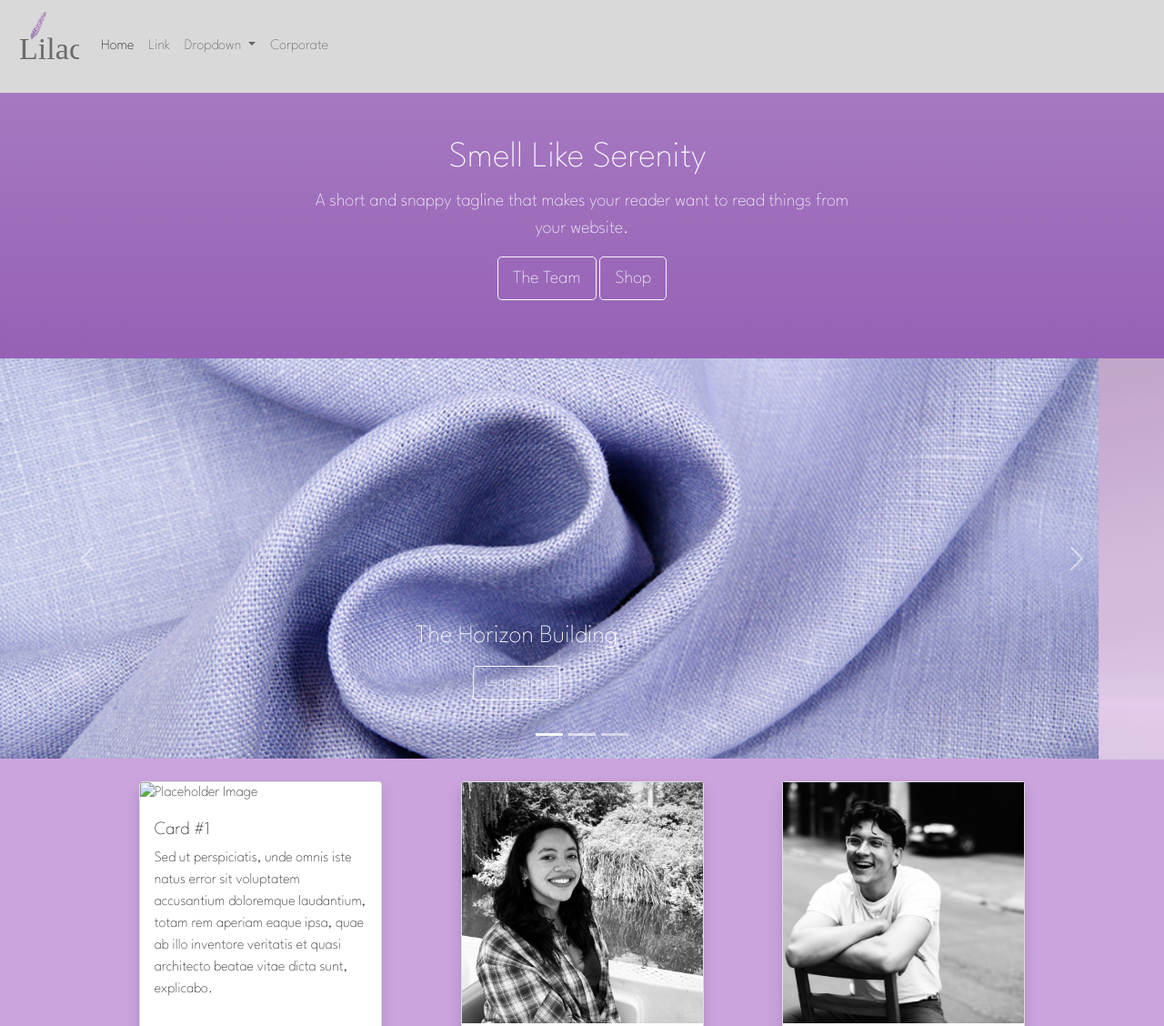
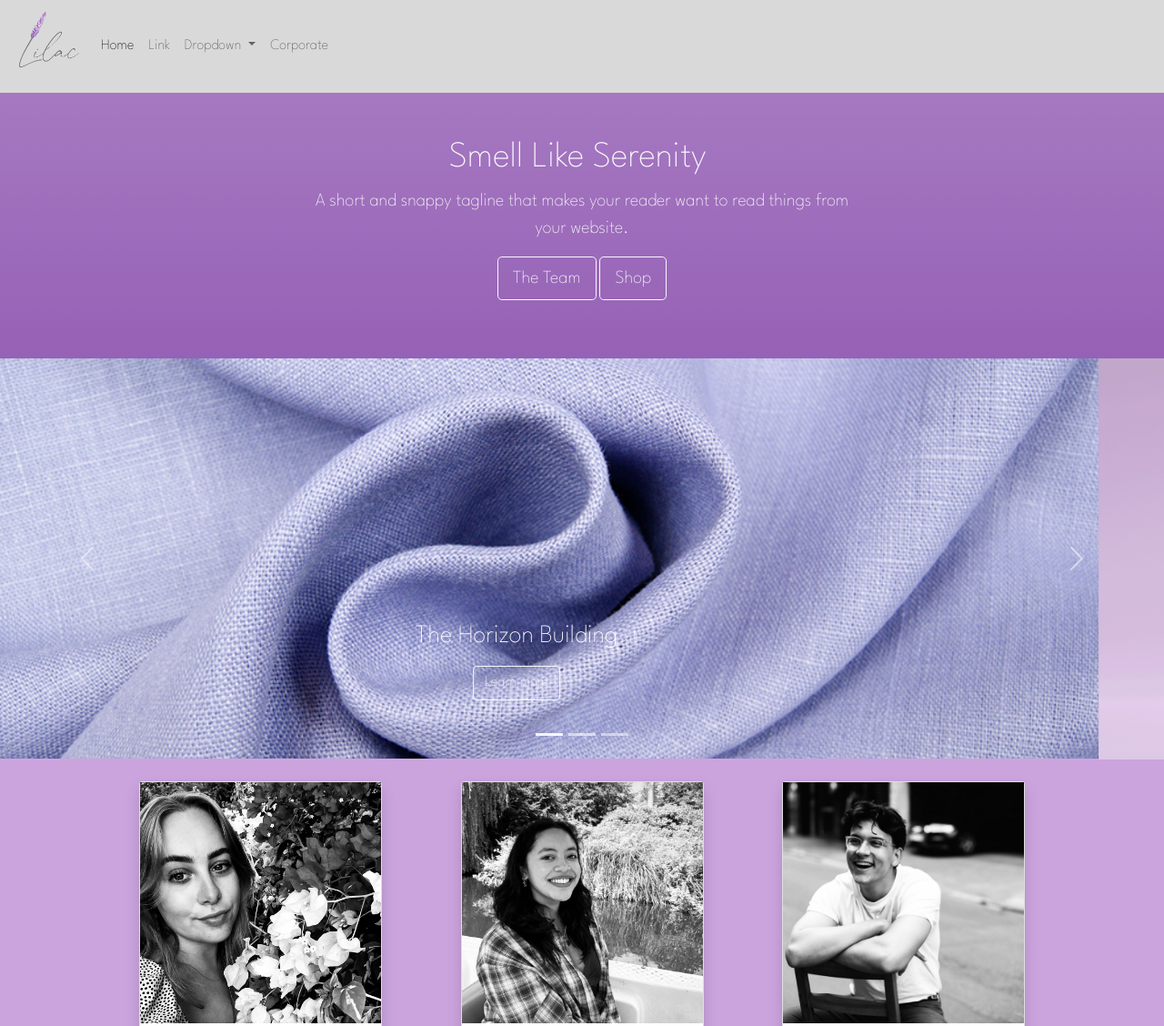
Before and after one commit to yfdeburbure/Lilac, a plain HTML site: page index.html in a window 1280 px wide. Shown: the top 1128 px of the page at 91% size. Drawn offline with nearby package versions, Linux system fonts and the light colour scheme; a web font is replaced by a local one.

Commit message:
change svg to png
svg did not load properly

```diff
--- a/index.html
+++ b/index.html
@@ -26,7 +26,7 @@
     <nav class="navbar navbar-expand-lg navbar-light">
       <div class="container-fluid">
         <a class="navbar-brand" href="#">
-          <img src="images/lilac.svg" width="75" alt="Breda University of Applied Sciences">
+          <img src="images/Lilac Logo.png" width="75" alt="lilac logo">
         </a>
         <button class="navbar-toggler" type="button" data-bs-toggle="collapse" data-bs-target="#navbarSupportedContent" aria-controls="navbarSupportedContent" aria-expanded="false" aria-label="Toggle navigation">
           <span class="navbar-toggler-icon"></span>
@@ -134,7 +134,7 @@
         <!-- Card #1 -->
         <div class="col-sm-6 col-lg-4 col-xl-3">
           <div class="card shadow h-100 ">
-            <img class="img-fluid" src="" alt="Placeholder Image">
+            <img class="img-fluid" src="images/sunne.png" alt="Placeholder Image">
             <div class="card-body">
               <h5 class="card-title">Card #1</h5>
               <p class="card-text">Sed ut perspiciatis, unde omnis iste natus error sit voluptatem accusantium doloremque laudantium, totam rem aperiam eaque ipsa, quae ab illo inventore veritatis et quasi architecto beatae vitae dicta sunt, explicabo.</p>
```
Also changed, not shown: 1 other file.
